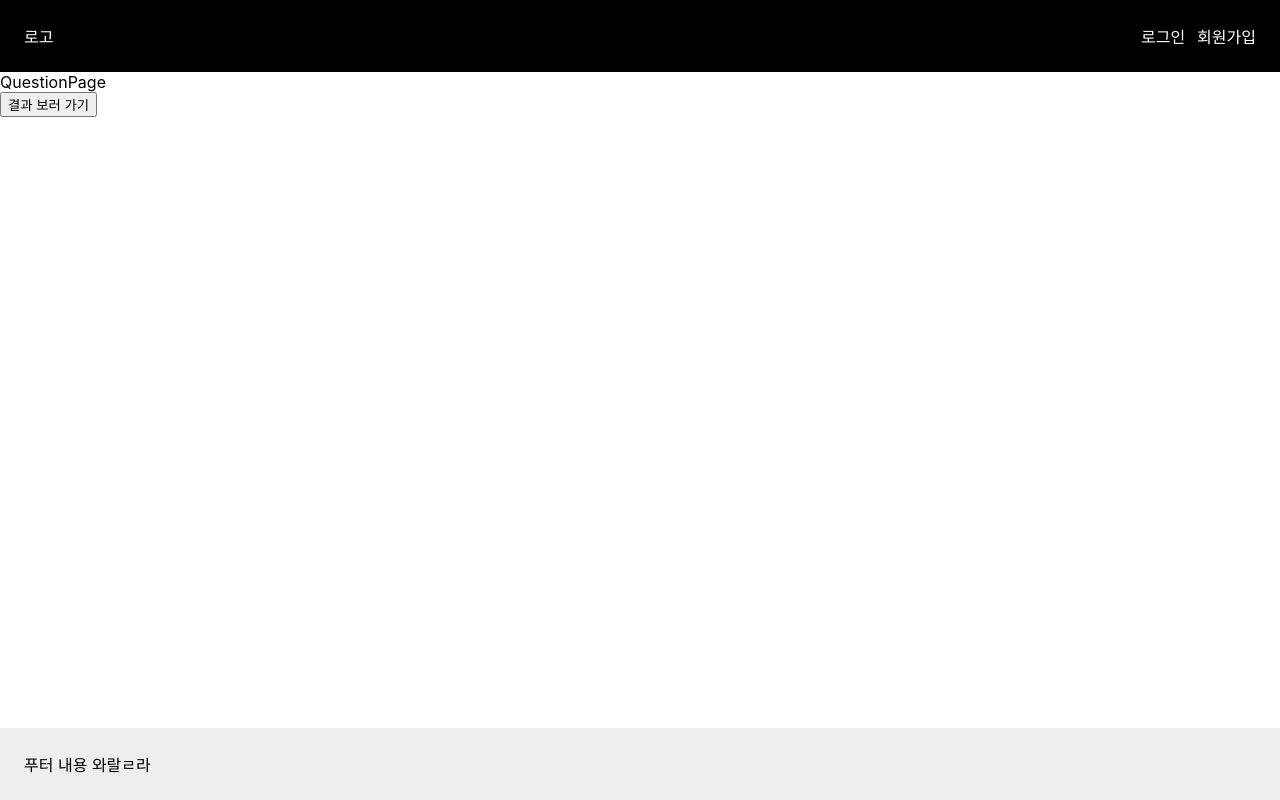
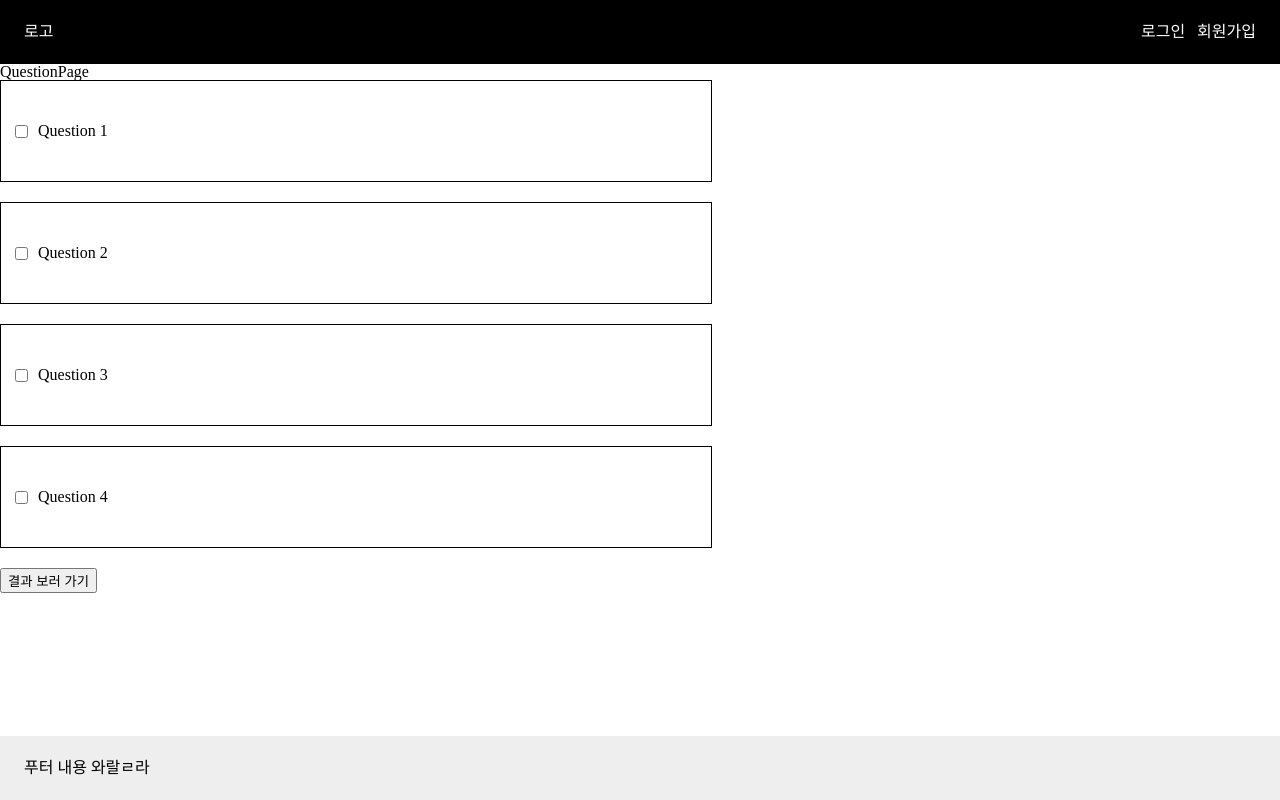
Before and after one commit to dev-hjs/personality_type_test, a React (Create React App) app: page /quest in a window 1280 px wide. Built offline with nearby package versions, Linux system fonts and the light colour scheme.

Commit message:
dev 브랜치 - 초기세팅

```diff
--- /dev/null
+++ b/db.json
@@ -0,0 +1,63 @@
+{
+  "quests": [
+    {
+      "author": "홍길동",
+      "title": "리액트 공부",
+      "content": "리덕스도 해야겠지",
+      "id": 1
+    },
+    {
+      "author": "고길동",
+      "title": "리덕스 공부",
+      "content": "리덕스 툴킷 사용",
+      "id": 2
+    },
+    {
+      "author": "글리치",
+      "title": "제이슨 배포",
+      "content": "된거야?",
+      "id": 3
+    }
+  ],
+  "posts": [
+    {
+      "id": 1,
+      "title": "json-server",
+      "author": "typicode"
+    },
+    {
+      "author": "",
+      "title": "",
+      "content": "",
+      "id": 2
+    },
+    {
+      "author": "",
+      "title": "",
+      "content": "",
+      "id": 3
+    },
+    {
+      "author": "",
+      "title": "",
+      "content": "",
+      "id": 4
+    },
+    {
+      "author": "",
+      "title": "",
+      "content": "",
+      "id": 5
+    }
+  ],
+  "comments": [
+    {
+      "id": 1,
+      "body": "some comment",
+      "postId": 1
+    }
+  ],
+  "profile": {
+    "name": "typicode"
+  }
+}
--- a/package.json
+++ b/package.json
@@ -6,11 +6,13 @@
     "@testing-library/jest-dom": "^5.14.1",
     "@testing-library/react": "^13.0.0",
     "@testing-library/user-event": "^13.2.1",
+    "json-server": "^0.17.3",
     "react": "^18.2.0",
     "react-dom": "^18.2.0",
     "react-router-dom": "^6.14.1",
     "react-scripts": "5.0.1",
     "styled-components": "^6.0.4",
+    "styled-reset": "^4.5.1",
     "web-vitals": "^2.1.0"
   },
   "scripts": {
--- a/src/index.js
+++ b/src/index.js
@@ -1,14 +1,16 @@
-import React from "react";
-import ReactDOM from "react-dom/client";
-import "./index.css";
-import App from "./App";
-import reportWebVitals from "./reportWebVitals";
-import { BrowserRouter } from "react-router-dom";
+import React from 'react';
+import ReactDOM from 'react-dom/client';
+import { Reset } from 'styled-reset';
+import './index.css';
+import App from './App';
+import reportWebVitals from './reportWebVitals';
+import { BrowserRouter } from 'react-router-dom';
 
-const root = ReactDOM.createRoot(document.getElementById("root"));
+const root = ReactDOM.createRoot(document.getElementById('root'));
 root.render(
   <React.StrictMode>
     <BrowserRouter>
+      <Reset />
       <App />
     </BrowserRouter>
   </React.StrictMode>
--- a/src/pages/QuestionPage.jsx
+++ b/src/pages/QuestionPage.jsx
@@ -1,10 +1,76 @@
-import React from 'react';
+import React, { useState } from 'react';
 import { Link, Outlet } from 'react-router-dom';
+import styled from 'styled-components';
+
+const QuestionContainer = styled.div`
+  display: flex;
+  flex-direction: column;
+  gap: 20px;
+  margin-bottom: 20px;
+`;
+
+const QuestionBox = styled.label`
+  width: 700px;
+  height: 100px;
+  border: 1px solid #000;
+  display: flex;
+  align-items: center;
+  padding-left: 10px; /* 왼쪽 여백 추가 */
+  cursor: pointer; /* 커서를 포인터로 변경하여 클릭 가능한 상태 표시 */
+`;
+
+const CheckboxInput = styled.input`
+  margin-right: 10px; /* 체크박스와 텍스트 사이의 간격 설정 */
+`;
 
 function QuestionPage() {
+  const [selectedOption, setSelectedOption] = useState('');
+
+  const handleCheckboxChange = (option) => {
+    setSelectedOption(option);
+  };
+
   return (
     <>
       <div>QuestionPage</div>
+      <QuestionContainer>
+        <QuestionBox>
+          <CheckboxInput
+            type="checkbox"
+            checked={selectedOption === 'option1'}
+            onChange={() => handleCheckboxChange('option1')}
+            id="question1" //
+          />
+          <span>Question 1</span>
+        </QuestionBox>
+        <QuestionBox>
+          <CheckboxInput
+            type="checkbox"
+            checked={selectedOption === 'option2'}
+            onChange={() => handleCheckboxChange('option2')}
+            id="question2" //
+          />
+          <span>Question 2</span>
+        </QuestionBox>
+        <QuestionBox>
+          <CheckboxInput
+            type="checkbox"
+            checked={selectedOption === 'option3'}
+            onChange={() => handleCheckboxChange('option3')}
+            id="question3" //
+          />
+          <span>Question 3</span>
+        </QuestionBox>
+        <QuestionBox>
+          <CheckboxInput
+            type="checkbox"
+            checked={selectedOption === 'option4'}
+            onChange={() => handleCheckboxChange('option4')}
+            id="question4" //
+          />
+          <span>Question 4</span>
+        </QuestionBox>
+      </QuestionContainer>
       <Link to="/result">
         <button>결과 보러 가기</button>
       </Link>
```
Also changed, not shown: 1 other file (tests, documents, lock files or other folders).
